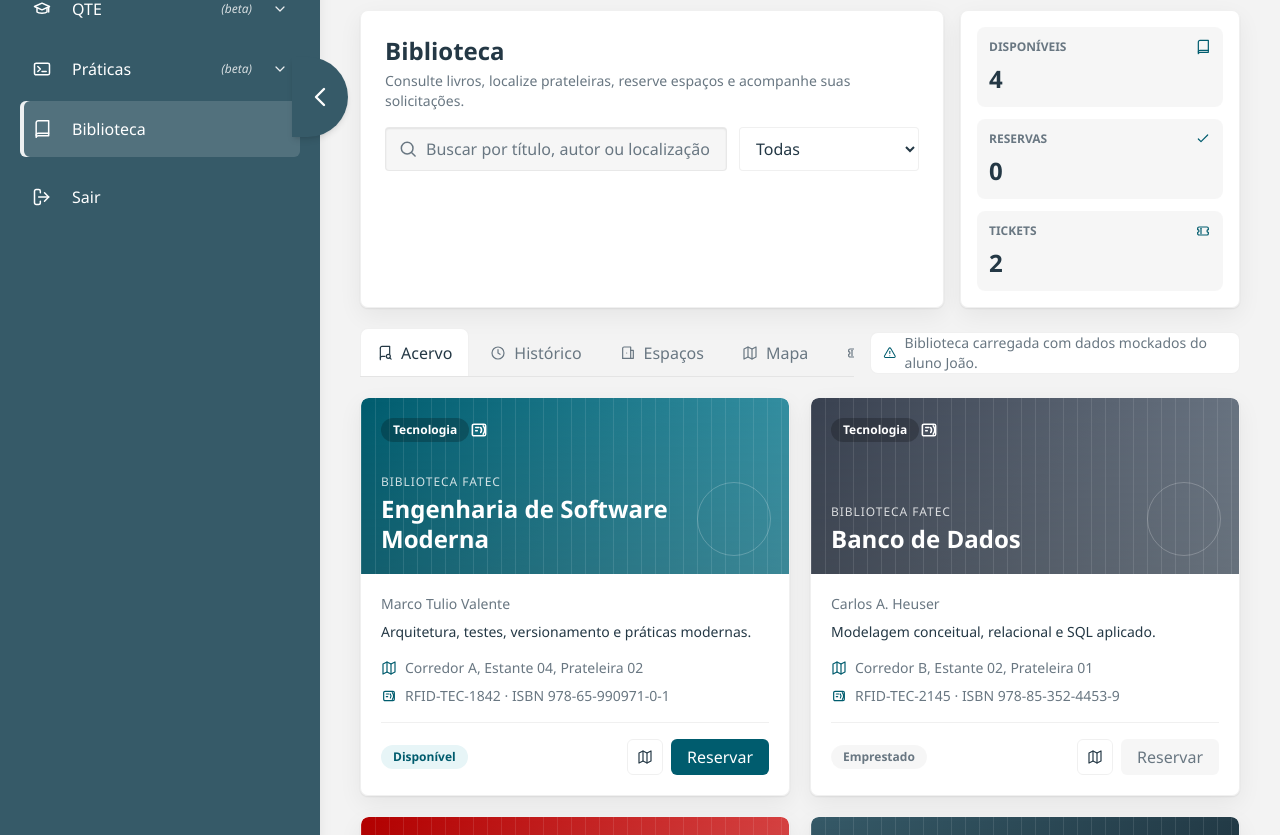
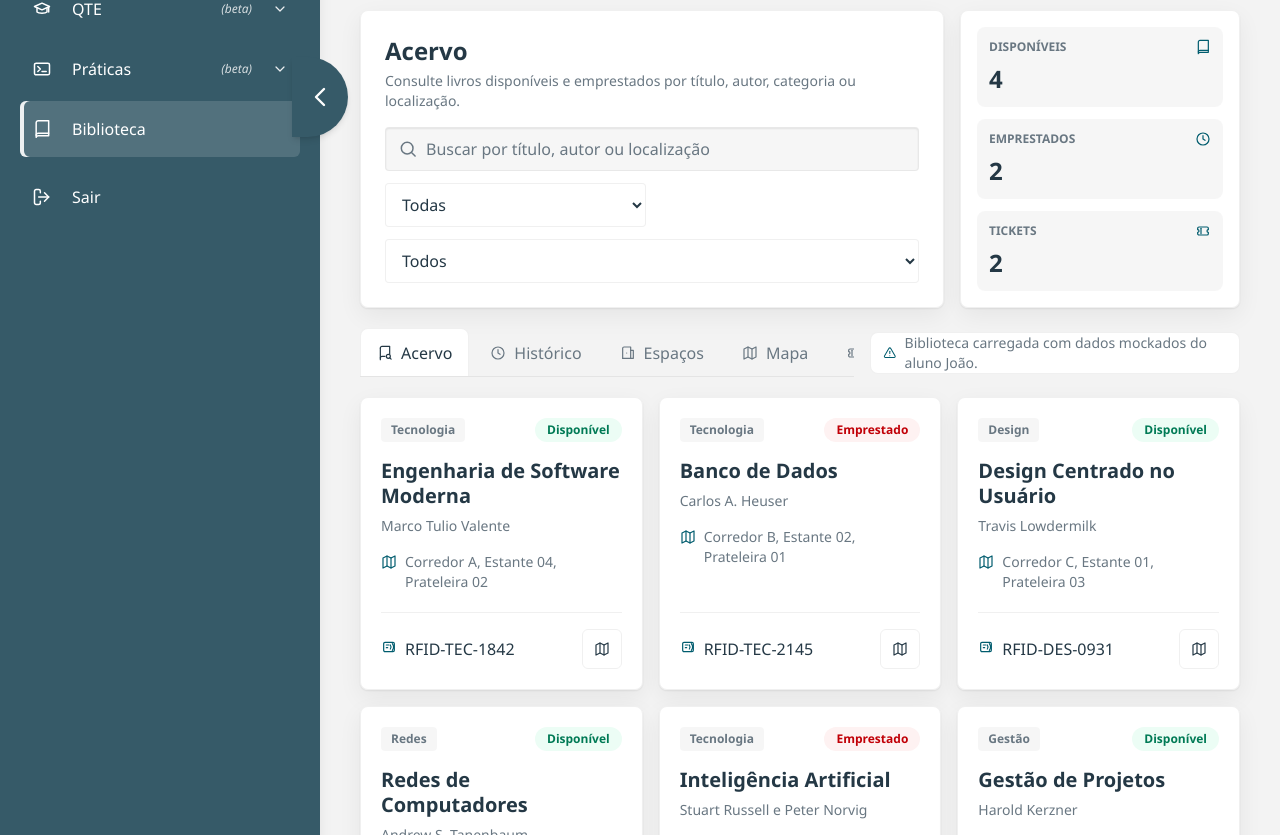
Before and after one commit to LibCore-fatec/LibCore-Web, a Next.js app in the folder front-totem-aluno/: page / in a window 1280 px wide. Shown: the part 365-1200 px from the top of the page. Built offline with nearby package versions, Linux system fonts and the light colour scheme.

Commit message:
Feature: ajusta o campo de qte

```diff
--- a/front-totem-aluno/components/library/book-card.tsx
+++ b/front-totem-aluno/components/library/book-card.tsx
@@ -1,100 +1,62 @@
-import type { CSSProperties } from "react";
 import { Icon } from "@/components/icons";
 import { InfoRow } from "@/components/ui/info-row";
 import type { Book } from "@/lib/types";
 
 type BookCardProps = {
   book: Book;
-  reserved: boolean;
   onOpenMap: (book: Book) => void;
-  onReserve: (book: Book) => void;
   onSelect: (bookId: string) => void;
 };
 
-export function BookCard({
-  book,
-  reserved,
-  onOpenMap,
-  onReserve,
-  onSelect,
-}: BookCardProps) {
-  const unavailable = book.status !== "Disponível" || reserved;
-  const status = reserved ? "Reservado por você" : book.status;
+export function BookCard({ book, onOpenMap, onSelect }: BookCardProps) {
+  const available = book.status === "Disponível";
 
   return (
-    <article className="cps-card overflow-hidden">
+    <article className="cps-card flex min-h-56 flex-col justify-between p-4 transition hover:-translate-y-0.5 hover:border-[var(--cps-border-strong)] md:p-5">
+      <div className="space-y-4">
+        <div className="flex items-start justify-between gap-3">
+          <span className="rounded-sm bg-[var(--cps-card-muted)] px-2.5 py-1 text-xs font-semibold text-[var(--cps-text-muted)]">
+            {book.category}
+          </span>
+          <span
+            className={`shrink-0 rounded-full px-3 py-1 text-xs font-semibold ${
+              available
+                ? "bg-emerald-50 text-emerald-700"
+                : "bg-red-50 text-red-700"
+            }`}
+          >
+            {available ? "Disponível" : "Emprestado"}
+          </span>
+        </div>
+
         <button
-        className="book-cover flex h-44 w-full flex-col justify-between p-5 text-left text-white"
+          className="block w-full text-left"
           onClick={() => onSelect(book.id)}
-        style={
-          {
-            "--cover-from": book.coverFrom,
-            "--cover-to": book.coverTo,
-          } as CSSProperties
-        }
           type="button"
         >
-        <div className="relative z-10 flex items-center justify-between">
-          <span className="rounded-full bg-black/22 px-3 py-1 text-xs font-semibold">
-            {book.category}
-          </span>
-          <Icon name="rfid" className="h-5 w-5" />
-        </div>
-        <div className="relative z-10">
-          <p className="text-xs uppercase tracking-[0.08em] opacity-80">
-            Biblioteca Fatec
-          </p>
-          <h3 className="mt-1 max-w-[18rem] text-2xl font-semibold leading-tight">
+          <h3 className="text-xl font-semibold leading-tight text-[var(--cps-text)]">
             {book.title}
           </h3>
-        </div>
+          <p className="mt-2 text-sm font-medium text-[var(--cps-text-muted)]">
+            {book.author}
+          </p>
         </button>
-
-      <div className="space-y-4 p-5">
-        <div>
-          <p className="text-sm text-[var(--cps-text-muted)]">{book.author}</p>
-          <p className="mt-2 line-clamp-2 text-sm">{book.summary}</p>
-        </div>
 
         <div className="grid gap-2 text-sm text-[var(--cps-text-muted)]">
           <InfoRow icon="map" text={book.location} />
-          <InfoRow icon="rfid" text={`${book.rfid} · ISBN ${book.isbn}`} />
+        </div>
       </div>
 
-        <div className="flex flex-wrap items-center justify-between gap-3 border-t border-[var(--cps-border)] pt-4">
-          <span
-            className={`rounded-full px-3 py-1 text-xs font-semibold ${
-              unavailable
-                ? "bg-[var(--cps-card-muted)] text-[var(--cps-text-muted)]"
-                : "bg-[var(--cps-accent-soft)] text-[var(--cps-accent)]"
-            }`}
-          >
-            {status}
-          </span>
-
-          <div className="flex gap-2">
+      <div className="mt-5 flex items-center justify-between gap-3 border-t border-[var(--cps-border)] pt-4">
+        <InfoRow icon="rfid" text={book.rfid} />
         <button
-              className="grid h-9 w-9 place-items-center rounded-md border border-[var(--cps-border)] transition hover:bg-[var(--cps-card-muted)]"
+          className="grid h-10 w-10 shrink-0 place-items-center rounded-md border border-[var(--cps-border)] transition hover:bg-[var(--cps-card-muted)]"
           onClick={() => onOpenMap(book)}
           type="button"
           aria-label={`Ver localização de ${book.title}`}
         >
           <Icon name="map" className="h-4 w-4" />
         </button>
-            <button
-              className={`h-9 rounded-md px-4 text-sm font-semibold transition ${
-                unavailable
-                  ? "bg-[var(--cps-card-muted)] text-[var(--cps-text-muted)]"
-                  : "bg-[var(--cps-accent)] text-white hover:opacity-90"
-              }`}
-              onClick={() => onReserve(book)}
-              type="button"
-              disabled={unavailable}
-            >
-              {reserved ? "Reservado" : "Reservar"}
-            </button>
-          </div>
-        </div>
       </div>
     </article>
   );
--- a/front-totem-aluno/components/library/books-panel.tsx
+++ b/front-totem-aluno/components/library/books-panel.tsx
@@ -4,17 +4,13 @@ import type { Book } from "@/lib/types";
 
 type BooksPanelProps = {
   filteredBooks: Book[];
-  isReserved: (bookId: string) => boolean;
   onOpenMap: (book: Book) => void;
-  onReserveBook: (book: Book) => void;
   onSelectBook: (bookId: string) => void;
 };
 
 export function BooksPanel({
   filteredBooks,
-  isReserved,
   onOpenMap,
-  onReserveBook,
   onSelectBook,
 }: BooksPanelProps) {
   if (filteredBooks.length === 0) {
@@ -35,14 +31,12 @@ export function BooksPanel({
   }
 
   return (
-    <div className="grid gap-5 md:grid-cols-2 2xl:grid-cols-3">
+    <div className="grid gap-4 sm:grid-cols-2 xl:grid-cols-3">
       {filteredBooks.map((book) => (
         <BookCard
           key={book.id}
           book={book}
-          reserved={isReserved(book.id)}
           onOpenMap={onOpenMap}
-          onReserve={onReserveBook}
           onSelect={onSelectBook}
         />
       ))}
--- a/front-totem-aluno/components/library/history-panel.tsx
+++ b/front-totem-aluno/components/library/history-panel.tsx
@@ -55,7 +55,7 @@ export function HistoryPanel({
         <h3 className="text-xl font-semibold">Resumo</h3>
         <div className="mt-5 space-y-4">
           <InfoBlock label="Empréstimos ativos" value="1 livro" icon="book" />
-          <InfoBlock label="Multas pendentes" value="R$ 0,00" icon="check" />
+          <InfoBlock label="Multas pendentes" value="Qte 0.00" icon="check" />
           <InfoBlock
             label="Próxima devolução"
             value="06/06/2026"
--- a/front-totem-aluno/components/library/library-content.tsx
+++ b/front-totem-aluno/components/library/library-content.tsx
@@ -5,7 +5,7 @@ import { LibraryTabs } from "@/components/library/library-tabs";
 import { MapPanel } from "@/components/library/map-panel";
 import { SpacesPanel } from "@/components/library/spaces-panel";
 import { TicketsPanel } from "@/components/library/tickets-panel";
-import type { Book, LibraryTab, Ticket } from "@/lib/types";
+import type { Book, BookStatusFilter, LibraryTab, Ticket } from "@/lib/types";
 
 type LibraryContentProps = {
   activeTab: LibraryTab;
@@ -13,22 +13,22 @@ type LibraryContentProps = {
   availableCount: number;
   category: string;
   filteredBooks: Book[];
+  loanedCount: number;
   renewedLoanIds: string[];
-  reservedBookIds: string[];
   reservedSpaceIds: string[];
   searchTerm: string;
   selectedBook: Book;
+  statusFilter: BookStatusFilter;
   ticketDescription: string;
   tickets: Ticket[];
-  isReserved: (bookId: string) => boolean;
   onCategoryChange: (category: string) => void;
   onCreateTicket: () => void;
   onOpenMap: (book: Book) => void;
-  onReserveBook: (book: Book) => void;
   onReserveSpace: (spaceId: string, spaceName: string) => void;
   onRenewLoan: (loanId: string, title: string) => void;
   onSearchChange: (value: string) => void;
   onSelectBook: (bookId: string) => void;
+  onStatusFilterChange: (status: BookStatusFilter) => void;
   onTabChange: (tab: LibraryTab) => void;
   onTicketDescriptionChange: (value: string) => void;
 };
@@ -39,22 +39,22 @@ export function LibraryContent({
   availableCount,
   category,
   filteredBooks,
+  loanedCount,
   renewedLoanIds,
-  reservedBookIds,
   reservedSpaceIds,
   searchTerm,
   selectedBook,
+  statusFilter,
   ticketDescription,
   tickets,
-  isReserved,
   onCategoryChange,
   onCreateTicket,
   onOpenMap,
-  onReserveBook,
   onReserveSpace,
   onRenewLoan,
   onSearchChange,
   onSelectBook,
+  onStatusFilterChange,
   onTabChange,
   onTicketDescriptionChange,
 }: LibraryContentProps) {
@@ -63,11 +63,13 @@ export function LibraryContent({
       <LibraryHeader
         availableCount={availableCount}
         category={category}
-        reservationsCount={reservedBookIds.length + reservedSpaceIds.length}
+        loanedCount={loanedCount}
         searchTerm={searchTerm}
+        statusFilter={statusFilter}
         ticketsCount={tickets.length}
         onCategoryChange={onCategoryChange}
         onSearchChange={onSearchChange}
+        onStatusFilterChange={onStatusFilterChange}
       />
 
       <LibraryTabs
@@ -79,9 +81,7 @@ export function LibraryContent({
       {activeTab === "acervo" && (
         <BooksPanel
           filteredBooks={filteredBooks}
-          isReserved={isReserved}
           onOpenMap={onOpenMap}
-          onReserveBook={onReserveBook}
           onSelectBook={onSelectBook}
         />
       )}
--- a/front-totem-aluno/components/library/library-header.tsx
+++ b/front-totem-aluno/components/library/library-header.tsx
@@ -1,40 +1,45 @@
 import { Icon } from "@/components/icons";
 import { MetricCard } from "@/components/ui/metric-card";
-import { categories } from "@/lib/mock-data";
+import { bookStatusFilters, categories } from "@/lib/mock-data";
+import type { BookStatusFilter } from "@/lib/types";
 
 type LibraryHeaderProps = {
   availableCount: number;
   category: string;
-  reservationsCount: number;
+  loanedCount: number;
   searchTerm: string;
+  statusFilter: BookStatusFilter;
   ticketsCount: number;
   onCategoryChange: (category: string) => void;
   onSearchChange: (value: string) => void;
+  onStatusFilterChange: (status: BookStatusFilter) => void;
 };
 
 export function LibraryHeader({
   availableCount,
   category,
-  reservationsCount,
+  loanedCount,
   searchTerm,
+  statusFilter,
   ticketsCount,
   onCategoryChange,
   onSearchChange,
+  onStatusFilterChange,
 }: LibraryHeaderProps) {
   return (
     <div className="mb-5 grid gap-4 lg:grid-cols-[minmax(0,1fr)_280px] 2xl:grid-cols-[1.2fr_0.8fr]">
       <div className="cps-card p-4 md:p-6">
         <div className="flex flex-col gap-4 2xl:flex-row 2xl:items-center">
           <div className="min-w-0 flex-1">
-            <h2 className="text-2xl font-semibold">Biblioteca</h2>
+            <h2 className="text-2xl font-semibold">Acervo</h2>
             <p className="mt-1 text-sm text-[var(--cps-text-muted)]">
-              Consulte livros, localize prateleiras, reserve espaços e acompanhe
-              suas solicitações.
+              Consulte livros disponíveis e emprestados por título, autor,
+              categoria ou localização.
             </p>
           </div>
 
-          <div className="grid gap-3 sm:grid-cols-[1fr_180px] 2xl:w-[580px]">
-            <label className="cps-inset flex h-11 items-center gap-2 rounded-sm border border-[var(--cps-border)] bg-[var(--cps-card-muted)] px-3">
+          <div className="grid gap-3 sm:grid-cols-2 2xl:w-[660px] 2xl:grid-cols-[minmax(0,1fr)_150px_150px]">
+            <label className="cps-inset flex h-11 items-center gap-2 rounded-sm border border-[var(--cps-border)] bg-[var(--cps-card-muted)] px-3 sm:col-span-2 2xl:col-span-1">
               <Icon
                 name="search"
                 className="h-5 w-5 text-[var(--cps-text-muted)]"
@@ -57,6 +62,19 @@ export function LibraryHeader({
                 <option key={item}>{item}</option>
               ))}
             </select>
+
+            <select
+              className="h-11 rounded-sm border border-[var(--cps-border)] bg-[var(--cps-card-layer)] px-3 text-sm text-[var(--cps-text)] sm:col-span-2 2xl:col-span-1"
+              value={statusFilter}
+              onChange={(event) =>
+                onStatusFilterChange(event.target.value as BookStatusFilter)
+              }
+              aria-label="Filtrar disponibilidade"
+            >
+              {bookStatusFilters.map((item) => (
+                <option key={item}>{item}</option>
+              ))}
+            </select>
           </div>
         </div>
       </div>
@@ -68,9 +86,9 @@ export function LibraryHeader({
           icon="book"
         />
         <MetricCard
-          label="Reservas"
-          value={String(reservationsCount)}
-          icon="check"
+          label="Emprestados"
+          value={String(loanedCount)}
+          icon="clock"
         />
         <MetricCard label="Tickets" value={String(ticketsCount)} icon="ticket" />
       </div>
--- a/front-totem-aluno/components/student/student-dashboard.tsx
+++ b/front-totem-aluno/components/student/student-dashboard.tsx
@@ -10,7 +10,13 @@ import {
   navItems,
   studentProfile,
 } from "@/lib/mock-data";
-import type { Book, LibraryTab, SectionId, Ticket } from "@/lib/types";
+import type {
+  Book,
+  BookStatusFilter,
+  LibraryTab,
+  SectionId,
+  Ticket,
+} from "@/lib/types";
 
 export function StudentDashboard() {
   const [activeSection, setActiveSection] =
@@ -20,8 +26,9 @@ export function StudentDashboard() {
   const [isDark, setIsDark] = useState(false);
   const [searchTerm, setSearchTerm] = useState("");
   const [category, setCategory] = useState("Todas");
+  const [statusFilter, setStatusFilter] =
+    useState<BookStatusFilter>("Todos");
   const [selectedBookId, setSelectedBookId] = useState("b1");
-  const [reservedBookIds, setReservedBookIds] = useState<string[]>([]);
   const [reservedSpaceIds, setReservedSpaceIds] = useState<string[]>([]);
   const [renewedLoanIds, setRenewedLoanIds] = useState<string[]>([]);
   const [ticketDescription, setTicketDescription] = useState("");
@@ -38,17 +45,23 @@ export function StudentDashboard() {
 
     return books.filter((book) => {
       const matchesCategory = category === "Todas" || book.category === category;
+      const matchesStatus =
+        statusFilter === "Todos" || book.status === statusFilter;
       const searchable =
         `${book.title} ${book.author} ${book.category} ${book.location}`.toLowerCase();
 
-      return matchesCategory && (!normalized || searchable.includes(normalized));
+      return (
+        matchesCategory &&
+        matchesStatus &&
+        (!normalized || searchable.includes(normalized))
+      );
     });
-  }, [category, searchTerm]);
+  }, [category, searchTerm, statusFilter]);
 
   const availableCount = books.filter(
-    (book) =>
-      book.status === "Disponível" && !reservedBookIds.includes(book.id),
+    (book) => book.status === "Disponível",
   ).length;
+  const loanedCount = books.length - availableCount;
 
   function selectSection(sectionId: SectionId) {
     setActiveSection(sectionId);
@@ -67,19 +80,6 @@ export function StudentDashboard() {
     }
 
     setActivity(`${label} aberto com conteúdo demonstrativo.`);
-  }
-
-  function reserveBook(book: Book) {
-    if (book.status !== "Disponível" || reservedBookIds.includes(book.id)) {
-      setActivity(`"${book.title}" não está disponível para nova reserva.`);
-      return;
-    }
-
-    setReservedBookIds((current) => [...current, book.id]);
-    setSelectedBookId(book.id);
-    setActivity(
-      `Reserva criada para "${book.title}". Retire no totem RFID até 18:00.`,
-    );
   }
 
   function openMap(book: Book) {
@@ -155,22 +155,22 @@ export function StudentDashboard() {
           availableCount={availableCount}
           category={category}
           filteredBooks={filteredBooks}
-          isReserved={(bookId) => reservedBookIds.includes(bookId)}
+          loanedCount={loanedCount}
           renewedLoanIds={renewedLoanIds}
-          reservedBookIds={reservedBookIds}
           reservedSpaceIds={reservedSpaceIds}
           searchTerm={searchTerm}
           selectedBook={selectedBook}
+          statusFilter={statusFilter}
           ticketDescription={ticketDescription}
           tickets={tickets}
           onCategoryChange={setCategory}
           onCreateTicket={createTicket}
           onOpenMap={openMap}
-          onReserveBook={reserveBook}
           onReserveSpace={reserveSpace}
           onRenewLoan={renewLoan}
           onSearchChange={setSearchTerm}
           onSelectBook={setSelectedBookId}
+          onStatusFilterChange={setStatusFilter}
           onTabChange={setActiveTab}
           onTicketDescriptionChange={setTicketDescription}
         />
--- a/front-totem-aluno/lib/mock-data.ts
+++ b/front-totem-aluno/lib/mock-data.ts
@@ -93,7 +93,7 @@ export const books: Book[] = [
     title: "Inteligência Artificial",
     author: "Stuart Russell e Peter Norvig",
     category: "Tecnologia",
-    status: "Reservado",
+    status: "Emprestado",
     location: "Corredor D, Estante 05, Prateleira 02",
     isbn: "978-85-352-3701-6",
     rfid: "RFID-IA-4098",
@@ -166,6 +166,8 @@ export const studySpaces: StudySpace[] = [
 
 export const categories = ["Todas", "Tecnologia", "Design", "Redes", "Gestão"];
 
+export const bookStatusFilters = ["Todos", "Disponível", "Emprestado"] as const;
+
 export const initialTickets: Ticket[] = [
   {
     id: "t1",
--- a/front-totem-aluno/lib/types.ts
+++ b/front-totem-aluno/lib/types.ts
@@ -41,7 +41,7 @@ export type IconName =
   | "ticket"
   | "user";
 
-export type BookStatus = "Disponível" | "Emprestado" | "Reservado";
+export type BookStatus = "Disponível" | "Emprestado";
 
 export type Book = {
   id: string;
@@ -94,6 +94,8 @@ export type LibraryTabItem = {
   icon: IconName;
 };
 
+export type BookStatusFilter = "Todos" | BookStatus;
+
 export type StudentProfile = {
   name: string;
   initials: string;
```
Lines whose indentation alone changed are shown as unchanged.
